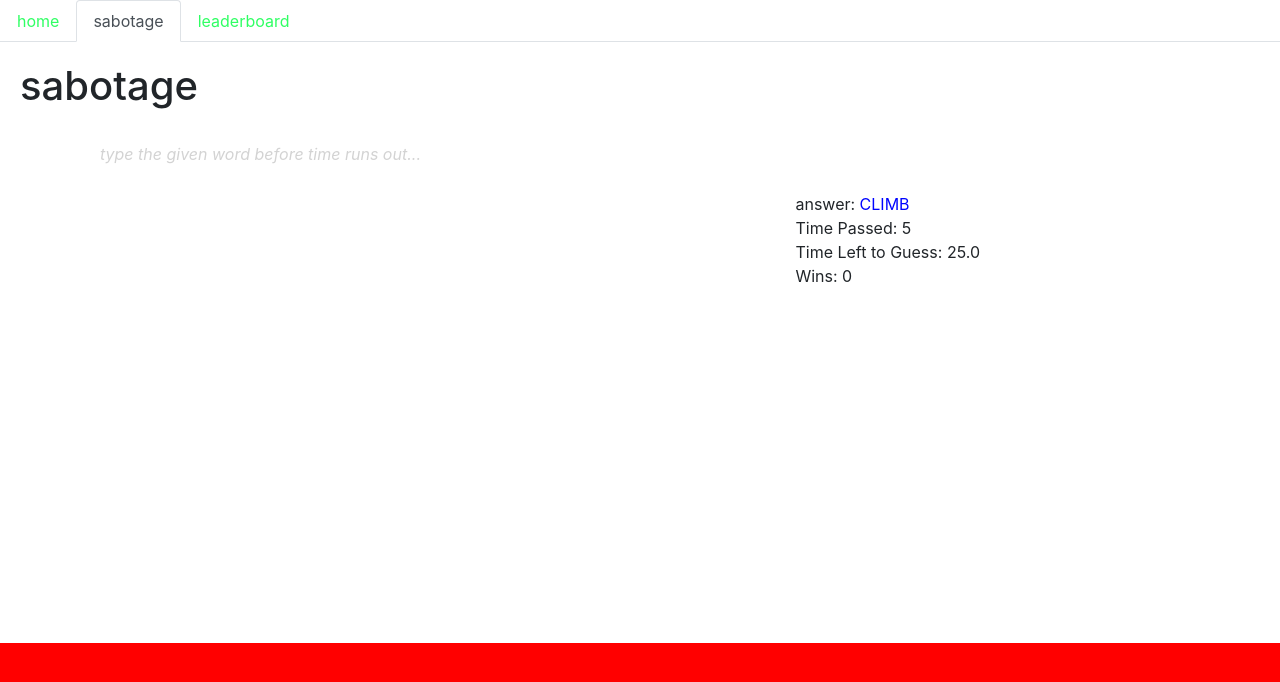
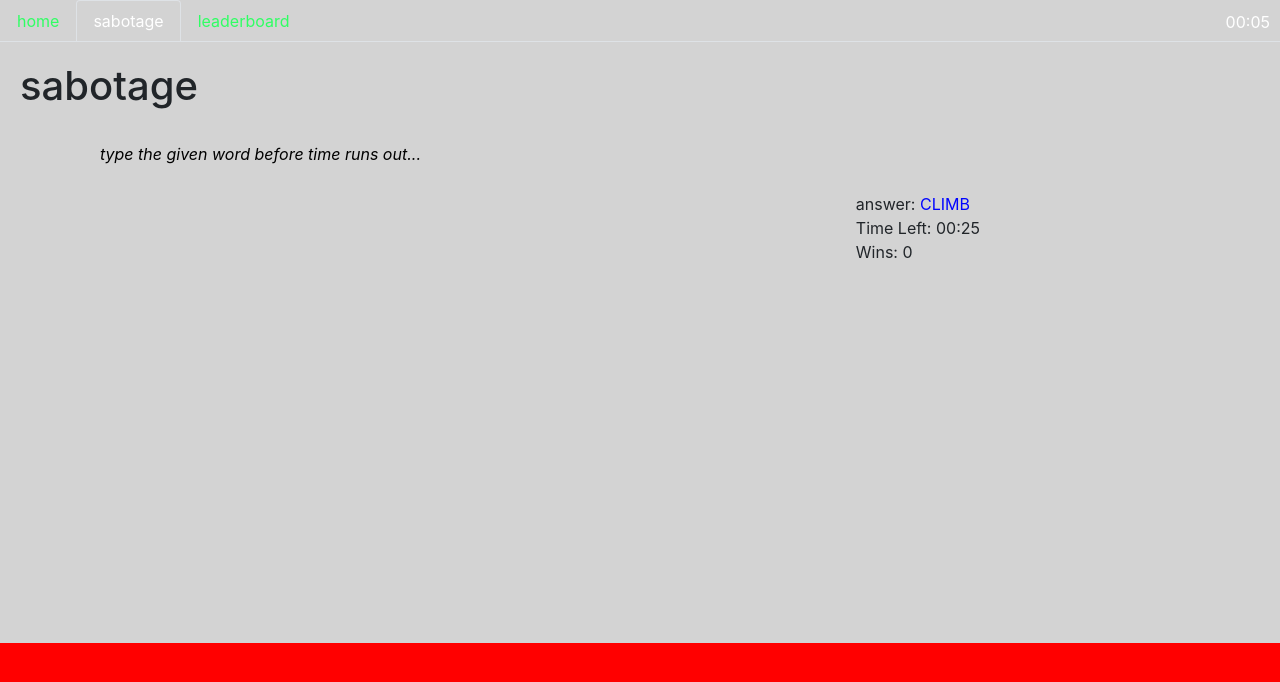
Before and after one commit to shodges201/Sabotage, a React (Create React App) app in the folder client/: page /sabotage in a window 1280 px wide. Shown: the top 682 px of the page. Built offline with nearby package versions, Linux system fonts and the light colour scheme.

Commit message:
game now waits 3s after each win, screen time shows up on all pages

```diff
--- a/client/public/style.css
+++ b/client/public/style.css
@@ -1,3 +1,7 @@
+body{
+    background: lightgray;
+}
+
 .content {
     padding:20px;
     position: relative;
@@ -48,7 +52,7 @@
     overflow-y: hidden;
     /* height: 80px; */
     white-space: nowrap;
-    color:rgba(175, 175, 175, 0.479);
+    color:rgba(175, 175, 175, 0.7);
     font-style:italic;
 }
 
@@ -63,7 +67,8 @@ a {
 
 a:hover {
     text-decoration: none;
-    color:rgb(35, 124, 57);
+    /* color:rgb(35, 124, 57); */
+    color:white;
 }
 
 .current-page {
@@ -104,10 +109,25 @@ input{
 }
 
 
-.instructions {
+.memo {
     position: absolute;
     top:100px;
     left: 100px;
     font-style: italic;
-    color: gray;
+    color: black;
 }
+
+
+
+.nav-tabs .nav-link.active {
+    background:none;
+    border-bottom:none;
+    color:white;
+}
+
+#time-passed {
+    position: absolute;
+    top: 10px;
+    right: 10px;
+    color: white;
+}
--- a/client/src/App.js
+++ b/client/src/App.js
@@ -25,26 +25,22 @@ class App extends React.Component{
     }));
   }
 
-  formatSeconds = (seconds) => {
-    if(seconds < 60){
-      return seconds;
-    }
-    else{
-      return seconds % 60 < 10 ? `${(seconds / 60).toFixed()}:0${seconds % 60}` : `${(seconds / 60).toFixed()}:${seconds % 60}`;
-    }
-  }
+
 
   render(){
     return (
       <div>
       <Router>
         <div className="wrapper">
-          <Route exact path="/" component={Home} />
-          <Route exact path="/sabotage"
-          render={(routeProps) => (
-            <Sabotage timePass={this.formatSeconds(this.state.timePass)}/>
+          <Route exact path="/" render={() => (
+            <Home timePass={this.state.timePass}/>
           )} />
-          <Route exact path="/leaderboard" component={Leaderboard} />
+          <Route exact path="/sabotage" render={() => (
+            <Sabotage timePass={this.state.timePass}/>
+          )} />
+          <Route exact path="/leaderboard" render={() => (
+            <Leaderboard timePass={this.state.timePass}/>
+          )} />
         </div>
       </Router>
       </div>
--- /dev/null
+++ b/client/src/components/NavTabs/NavTabs.css
@@ -0,0 +1,6 @@
+#time-passed {
+    position: absolute;
+    top: 10px;
+    right: 10px;
+    color: white;
+}
--- a/client/src/components/NavTabs/NavTabs.js
+++ b/client/src/components/NavTabs/NavTabs.js
@@ -1,26 +1,40 @@
 import React from "react";
 import { Link } from "react-router-dom";
 
-function NavTabs(props) {
+class NavTabs extends React.Component {
+
+  formatSeconds = (seconds) => {
+    if (seconds < 60) {
+      return seconds < 10 ? `00:0${seconds % 60}` : `00:${seconds % 60}`;
+    } else {
+      return seconds % 60 < 10 ? `${(seconds / 60).toFixed()}:0${seconds % 60}` : `${(seconds / 60).toFixed()}:${seconds % 60}`;
+    }
+  }
+
+  render(){
     return (
+      <div>
         <ul className="nav nav-tabs">
           <li className="nav-item">
-        <Link to="/" className={props.location === "/" ? "nav-link active" : "nav-link"}>
+            <Link to="/" className={this.props.location === "/" ? "nav-link active" : "nav-link"}>
               home
             </Link>
           </li>
           <li className="nav-item">
-        <Link to="/sabotage" className={props.location === "/sabotage" ? "nav-link active" : "nav-link"}>
+            <Link to="/sabotage" className={this.props.location === "/sabotage" ? "nav-link active" : "nav-link"}>
               sabotage
             </Link>
           </li>
           <li className="nav-item">
-        <Link to="/leaderboard" className={props.location === "/leaderboard" ? "nav-link active" : "nav-link"}>
+            <Link to="/leaderboard" className={this.props.location === "/leaderboard" ? "nav-link active" : "nav-link"}>
               leaderboard
             </Link>
           </li>
         </ul>
-  );
+        <span id="time-passed">{this.formatSeconds(this.props.timePass)}</span>
+      </div>
+
+  )};
 }
 
 export default NavTabs;
--- a/client/src/pages/Home/Home.js
+++ b/client/src/pages/Home/Home.js
@@ -18,10 +18,12 @@ class Home extends React.Component {
   }
 
 
+
+
   render() {
     return (
       <div>
-        <NavTabs location="/"/>
+        <NavTabs location="/" timePass={this.props.timePass}/>
         <div className="content">
           <h1> WELCOME TO <span id="true-north" onMouseEnter={this.decrypt_title} onMouseLeave={this.encrypt_title}>{this.state.title}</span></h1>
         </div>
--- a/client/src/pages/Leaderboard/Leaderboard.js
+++ b/client/src/pages/Leaderboard/Leaderboard.js
@@ -123,12 +123,11 @@ class Leaderboard extends React.Component {
   }
 
 
-
   render(){
     // console.log(this.state.timerColor)
     return (
       <div>
-        <NavTabs location="/leaderboard" />
+        <NavTabs location="/leaderboard" timePass={this.props.timePass}/>
         <div className="content">
 
           <h1 id="leaderboard-header">leaderboard</h1>
--- a/client/src/pages/Sabotage/Sabotage.css
+++ b/client/src/pages/Sabotage/Sabotage.css
@@ -35,3 +35,7 @@
 /* #outer{
     transform: rotate(120deg);
 } */
+
+/* .memo {
+    color:white;
+} */
--- a/client/src/pages/Sabotage/Sabotage.js
+++ b/client/src/pages/Sabotage/Sabotage.js
@@ -15,7 +15,7 @@ class Sabotage extends React.Component {
     alphabet: ['a', 'b', 'c', 'd', 'e', 'f', 'g', 'h', 'i', 'j', 'k', 'l', 'm', 'n', 'o', 'p', 'q', 'r', 's', 't', 'u', 'v', 'w', 'x', 'y', 'z'],
     mixed: [],
     timeLeft:30,
-    timerColor:"linear-gradient(0deg, red 0%, white 0%)",
+    timerColor: "linear-gradient(0deg, red 0%, lightgray 0%)",
     rotate: 0,
     wins: 0
   }
@@ -65,8 +65,8 @@ class Sabotage extends React.Component {
       console.log(`${100 * (((30 - this.state.timeLeft) + 1) / 30)}`);
       console.log(((30 - this.state.timeLeft) + 1));
       this.setState(state => ({
-        timerColor: `linear-gradient(0deg, red ${100 * (((30 - state.timeLeft) + 1) / 30)}%, white 0%)`,
-        // timerColor: `linear-gradient(0deg, red ${(100*(30-state.timeLeft)/30)}%, white 0%)`,
+        timerColor: `linear-gradient(0deg, red ${100 * (((30 - state.timeLeft) + 1) / 30)}%, lightgray 0%)`,
+        // timerColor: `linear-gradient(0deg, red ${(100*(30-state.timeLeft)/30)}%, lightgray 0%)`,
         timeLeft: this.state.timeLeft - .1
       }));
     } else {
@@ -134,17 +134,28 @@ class Sabotage extends React.Component {
     }
     else{
       // this.wordInterval = setInterval(() => this.eachWordTick(), 1000);
+      let reset = setTimeout(()=>{
         this.wordInterval = setInterval(() => this.eachWordTick(), 100);
         let copy = this.state.alphabet.slice();
         copy = this.shuffle(copy);
         let rand = this.randomStringGenerate();
         this.setState({
-        timerColor: `"linear-gradient(0deg, red 0%, white 0%)"`,
+          timerColor: `"linear-gradient(0deg, red 0%, lightgray 0%)"`,
           timeLeft: 30,
           mixed: copy,
           word: rand,
+          input:"",
           encrypt:""
         })
+      },3000)
+    }
+  }
+
+  formatSeconds = (seconds) => {
+    if (seconds < 60) {
+      return seconds < 10 ? `00:0${seconds % 60}` : `00:${seconds % 60}`;
+    } else {
+      return seconds % 60 < 10 ? `${(seconds / 60).toFixed()}:0${seconds % 60}` : `${(seconds / 60).toFixed()}:${seconds % 60}`;
     }
   }
 
@@ -152,11 +163,11 @@ class Sabotage extends React.Component {
     console.log(this.state.timerColor)
     return (
       <div>
-        <NavTabs location="/sabotage" />
+        <NavTabs location="/sabotage" timePass={this.props.timePass} />
         <div className="content">
 
           <h1>sabotage</h1>
-          <span className="instructions">type the given word before time runs out...</span>
+          <span className="memo">type the given word before time runs out...</span>
           <input
             ref={(input) => { this.userInput = input; }}
             id="userInput"
@@ -180,8 +191,8 @@ class Sabotage extends React.Component {
           {/* <div id="hangman" style={{transform: `rotate(${Math.sin(this.degreesToRadians(this.state.rotate))}deg)`}}> */}
           <div id="hangman">
             answer: <span id="hangman-word">{this.state.word.toUpperCase()}</span>{" "}<br/>
-            Time Passed: <span id="time-passed" >{this.props.timePass}</span>{" "}<br/>
-            Time Left to Guess: <span id="time" > {this.state.timeLeft.toFixed(1)}</span>{" "}<br/>
+            {/* Time Passed: <span id="time-passed" >{this.props.timePass}</span>{" "}<br/> */}
+            Time Left: <span id="time" > {this.formatSeconds(this.state.timeLeft.toFixed(0))}</span>{" "}<br/>
             Wins: <span id="time" > {this.state.wins}</span>{" "}
           </div>
 
```
Lines whose indentation alone changed are shown as unchanged.
